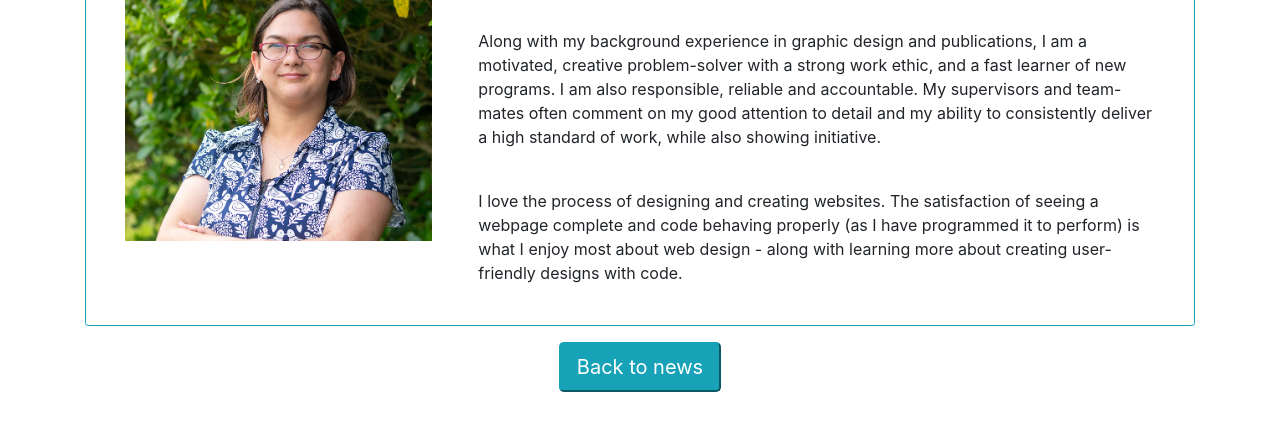
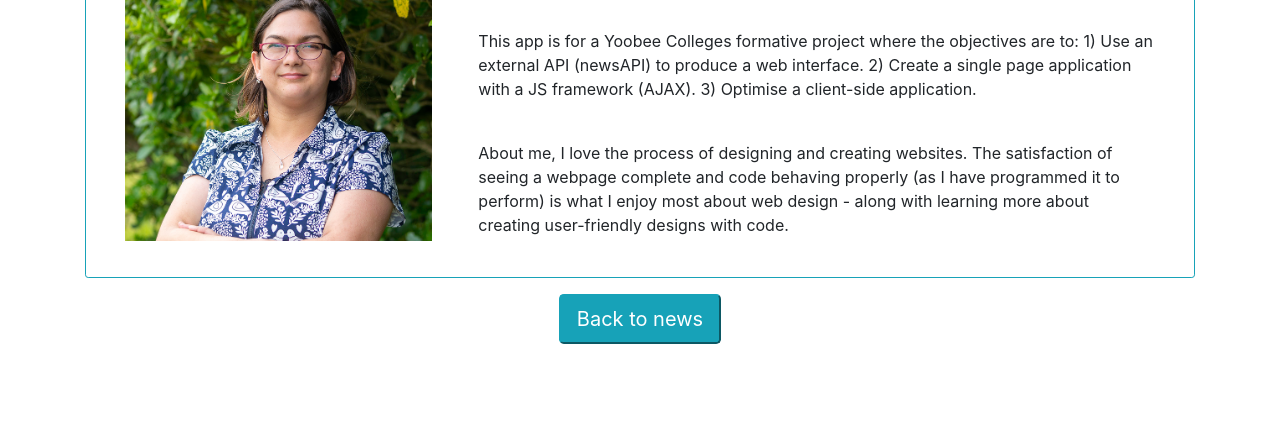
Before and after one commit to YanaBrewster/formative3-1, a website: page index.html in a window 1280 px wide. Both pictures are taken after a click on the button "Who created this page?". Shown: the part 353-784 px from the top of the page. Drawn offline with nearby package versions, Linux system fonts and the light colour scheme; no server answers.

Commit message:
added resgisterTasks to grunt file and edited about text

```diff
--- a/Gruntfile.js
+++ b/Gruntfile.js
@@ -103,6 +103,6 @@ module.exports = function(grunt) {
 
   // Default task(s).
   // grunt.registerTask('default', ['uglify']);
-  grunt.registerTask('default', ['sass']);
+  grunt.registerTask('default', ['sass'], ['html'], ['imagemin'], ['cssmin'], ['uglify'], ['watch'], ['csslint'], ['jshint']);
 
 };
--- a/index.html
+++ b/index.html
@@ -66,9 +66,9 @@
       </div>
       <div class="col-8">
         <h2>About Yana Brewster</h2> <br>
-        <p>Along with my background experience in graphic design and publications, I am a motivated, creative problem-solver with a strong work ethic, and a fast learner of new programs. I am also responsible, reliable and accountable. My supervisors and team-mates often comment on my good attention to detail and my ability to consistently deliver a high standard of work, while also showing initiative.</p>
+        <p>This app is for a Yoobee Colleges formative project where the objectives are to: 1) Use an external API (newsAPI) to produce a web interface. 2) Create a single page application with a JS framework (AJAX). 3) Optimise a client-side application.</p>
         <br>
-        <p>I love the process of designing and creating websites. The satisfaction of seeing a webpage complete and code behaving properly (as I have programmed it to perform) is what I enjoy most about web design - along with learning more about creating user-friendly designs with code.
+        <p>About me, I love the process of designing and creating websites. The satisfaction of seeing a webpage complete and code behaving properly (as I have programmed it to perform) is what I enjoy most about web design - along with learning more about creating user-friendly designs with code.
         </p>
       </div>
     </div>
```
